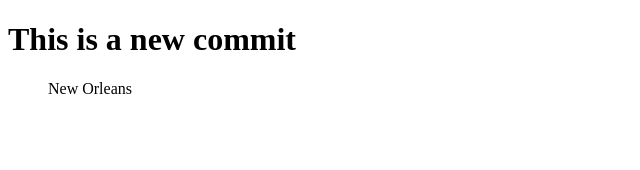
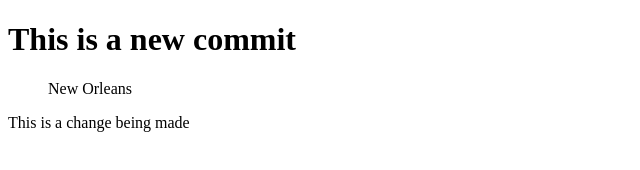
Before and after one commit to Franxbj/skills-release-based-workflow, a plain HTML site: page new-release.html in a window 1280 px wide. Shown: the whole page, without its empty margins (0-640 px from the left). Drawn offline with Linux system fonts and the light colour scheme.

Commit message:
Update new-release.html

```diff
--- a/new-release.html
+++ b/new-release.html
@@ -10,5 +10,6 @@
     <ul>
         New Orleans
     </ul>
+    <p>This is a change being made</p>
 </body>
 </html>
```
